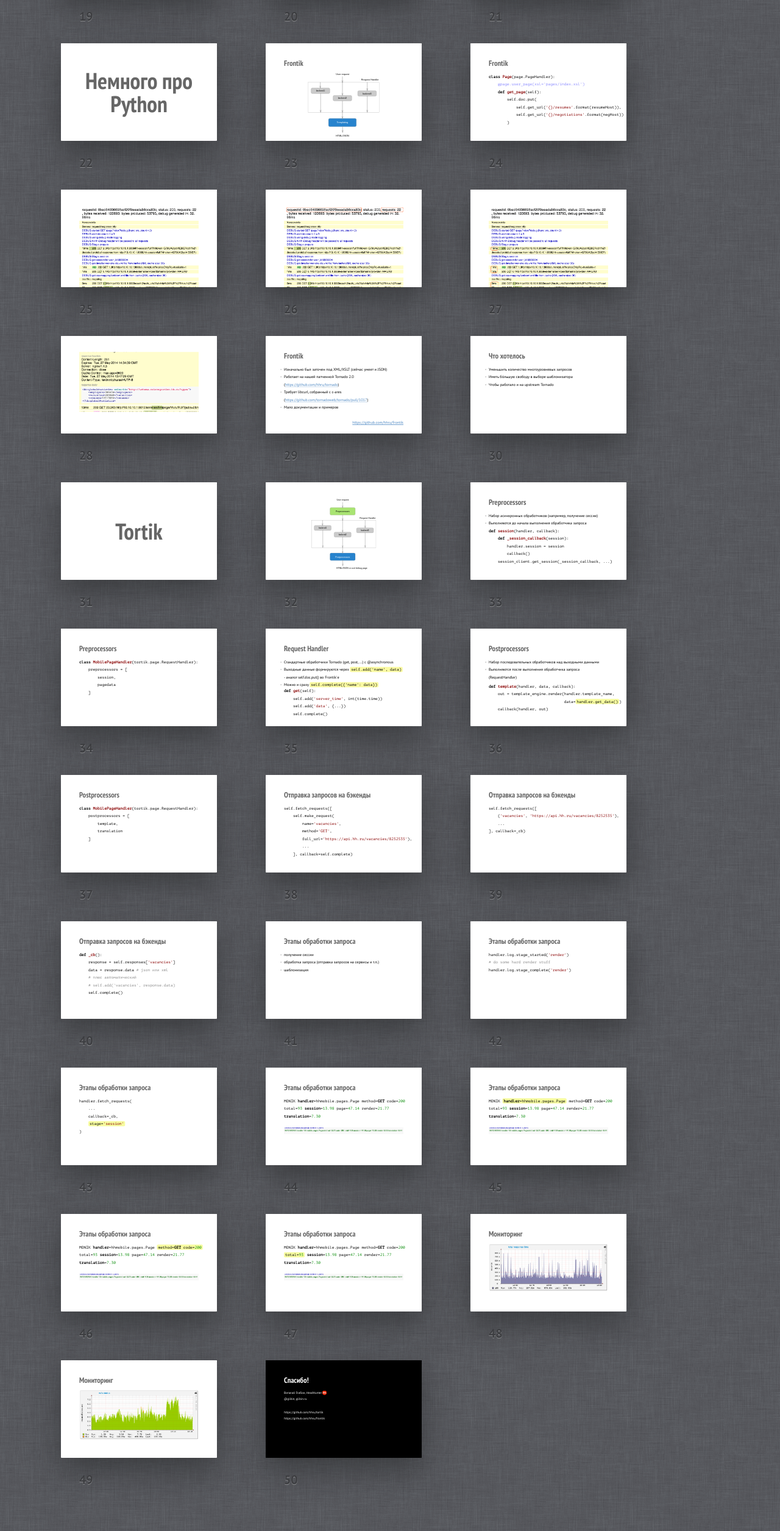
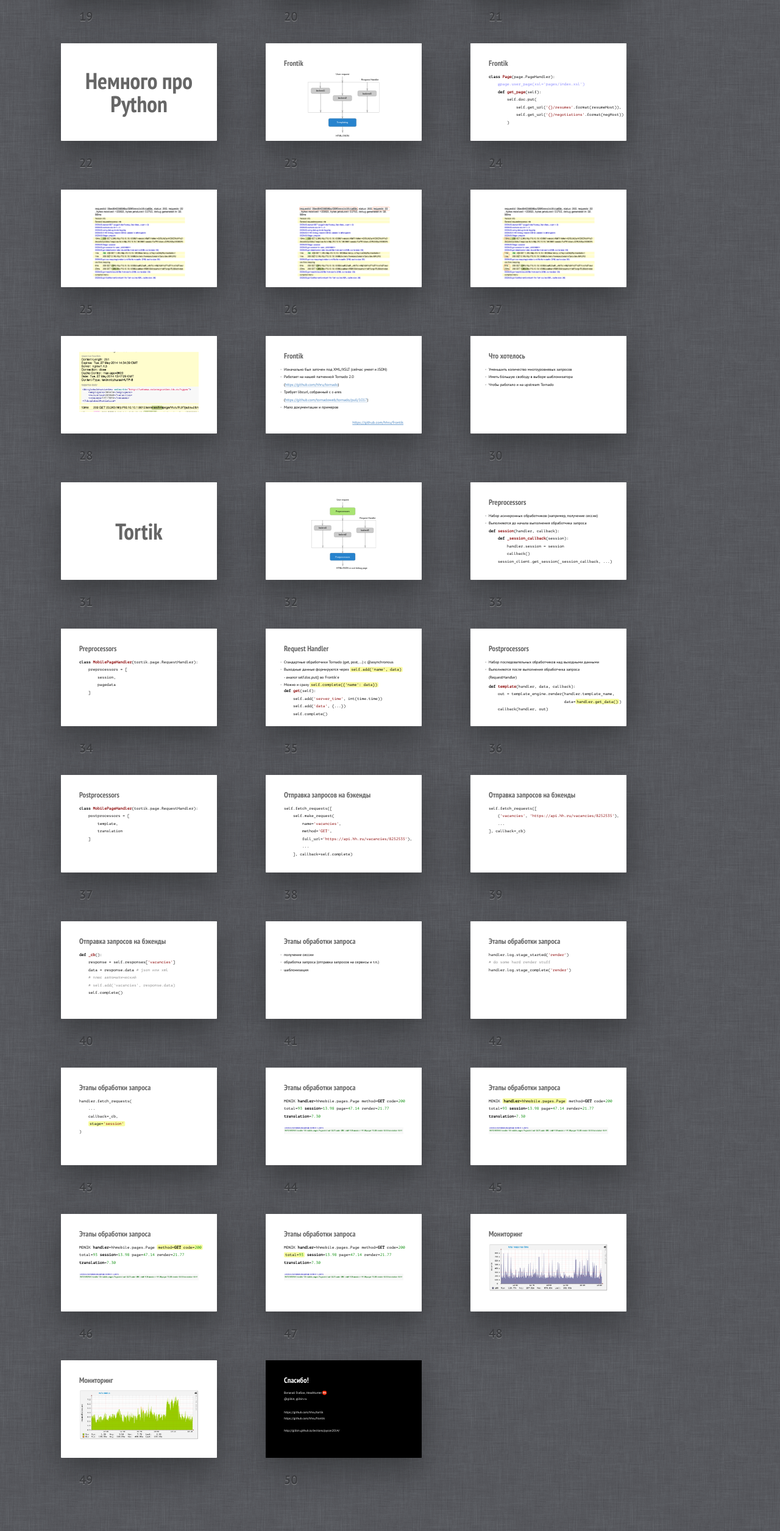
Before and after one commit to glibin/lections, a plain HTML site: page pycon2014/index.html in a window 1280 px wide. Shown: the part 1839-4350 px from the top of the page at 61% size. Drawn offline with Linux system fonts and the light colour scheme.

Commit message:
add link to presentation

```diff
--- a/pycon2014/index.html
+++ b/pycon2014/index.html
@@ -103,7 +103,7 @@
     <section class="slide"><div>
         <h2>SOA-based сайт</h2>
         <div style="text-align: center">
-            <img src="pictures/soa.svg" alt="" style="width: 100%;">
+            <img src="pictures/soa.svg" alt="" style="height: 80%;">
         </div>
     </div></section>
 
@@ -242,20 +242,20 @@
     </div></section>
 
     <section class="slide" style="text-align: center"><div>
-        <img src="pictures/debug.png" alt="" style="max-width: 100%;">
+        <img src="pictures/debug.png" alt="" style="height: 90%;">
     </div></section>
 
     <section class="slide" style="text-align: center"><div>
-        <img src="pictures/debug_req.png" alt="" style="max-width: 100%;">
+        <img src="pictures/debug_req.png" alt="" style="height: 90%;">
     </div></section>
 
     <section class="slide" style="text-align: center"><div>
-        <img src="pictures/debug_timing.png" alt="" style="max-width: 100%;">
+        <img src="pictures/debug_timing.png" alt="" style="height: 90%;">
     </div></section>
 
     <section class="slide" style="text-align: center"><div>
         <img src="pictures/debug_xml.png" alt="" style="max-width: 100%;">
-    </div></section>
+    </div></section>             `
 
     <section class="slide"><div>
         <h2>Frontik</h2>
@@ -448,6 +448,10 @@ handler.log.stage_complete('render')
         </p>
         <a href="https://github.com/hhru/tortik" style="color: white;">https://github.com/hhru/tortik</a><br>
         <a href="https://github.com/hhru/frontik" style="color: white;">https://github.com/hhru/frontik</a><br>
+        <br>
+        <a href="http://glibin.github.io/lections/pycon2014/" style="color: white;">
+            http://glibin.github.io/lections/pycon2014/
+        </a>
     </div></section>
 	<!--
 		To hide progress bar from entire presentation
```
